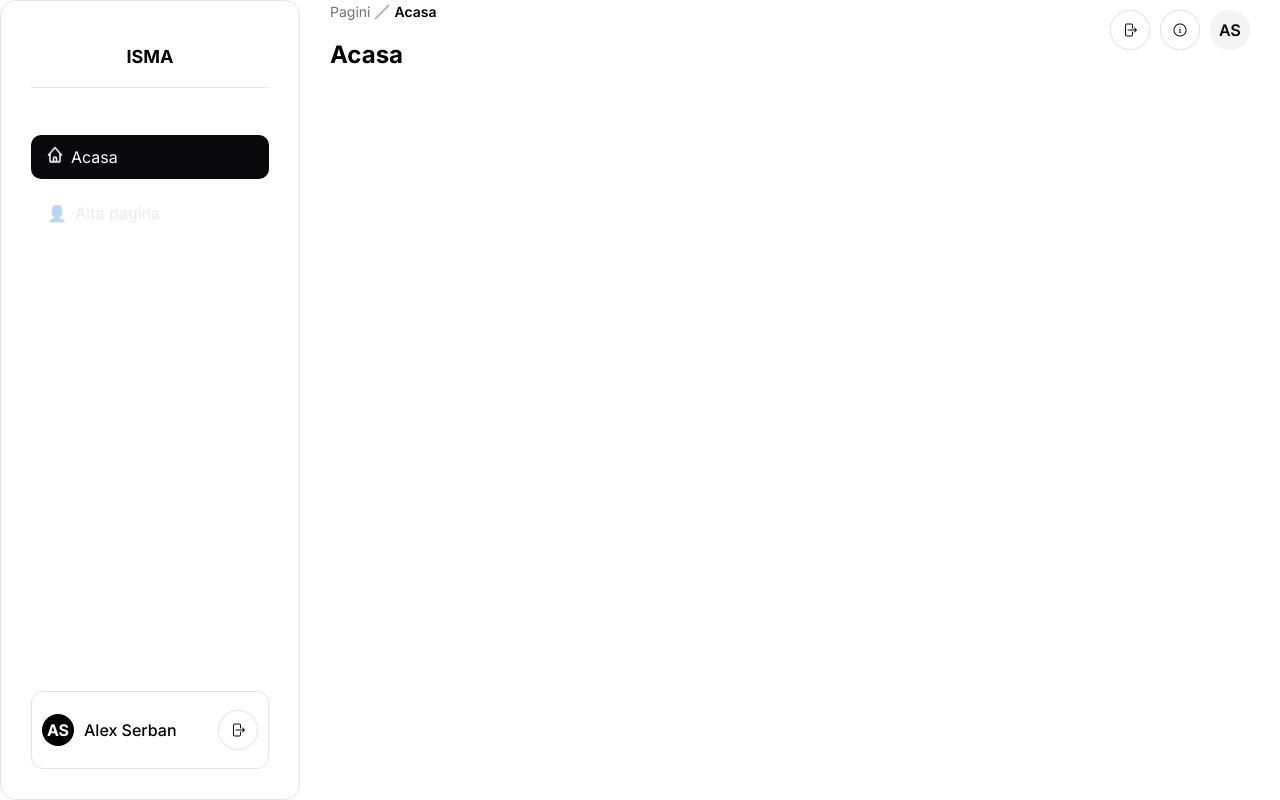
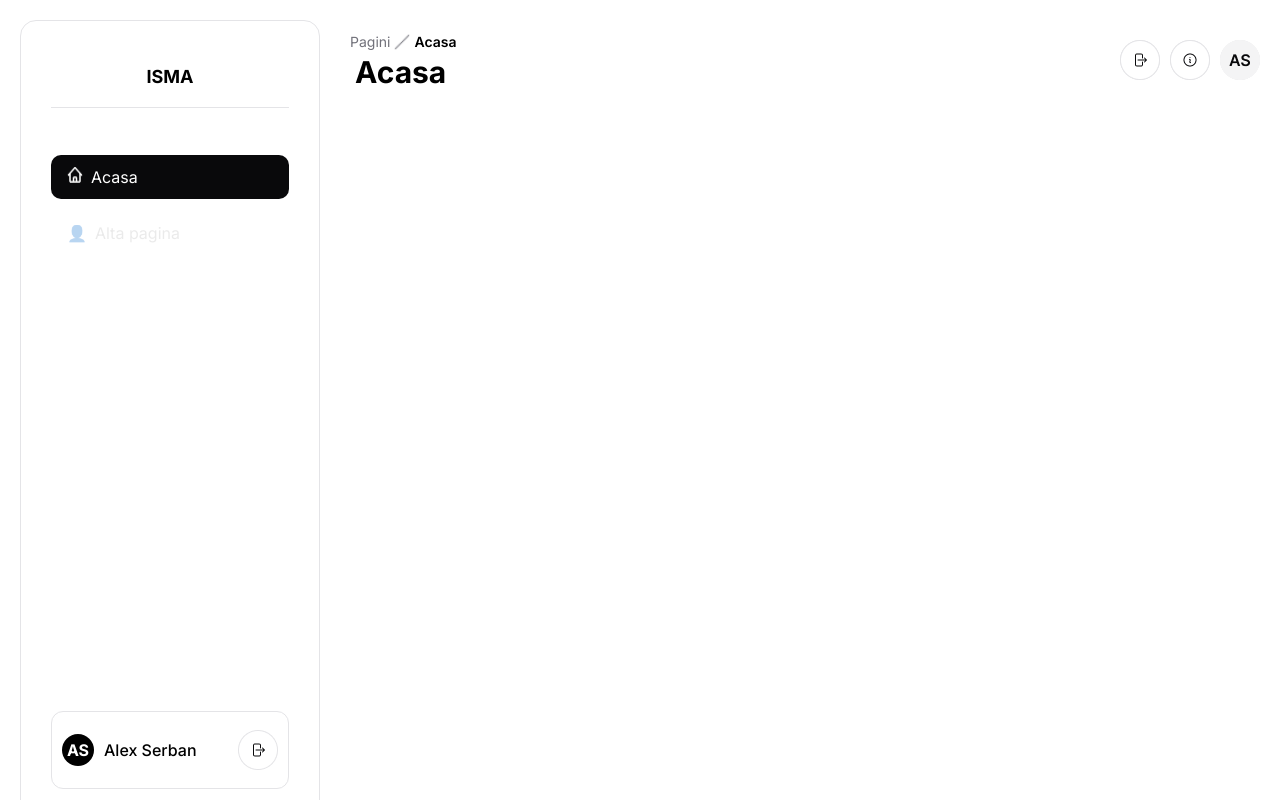
Before and after one commit to IP2B2/Front-End, a Next.js app: page /home in a window 1280 px wide. Built offline with nearby package versions, Linux system fonts and the light colour scheme.

Commit message:
#009 changes to fit layout

```diff
--- a/src/app/home/components/Breadcrumbs.js
+++ b/src/app/home/components/Breadcrumbs.js
@@ -4,8 +4,9 @@ import Link from 'next/link'
 
 export default function Breadcrumb({ page }) {
   return (
-    <div className={styles.breadcrumbContainer}>
-      <div className={styles.breadcrumb}>
+    <div className={styles.breadcrumbsContainer}>
+      <div>
+        <div className={styles.breadcrumbs}>
           <span className={styles.label}>Pagini</span>
           <Image
             src="/icons/slash-icon.png"
@@ -15,6 +16,8 @@ export default function Breadcrumb({ page }) {
             className={styles.separator}
           />
           <span className={styles.current}>{page}</span>
+        </div>
+        <div className={styles.pageTitle}>Acasa</div>
       </div>
       <div className={styles.buttonWrapper}>
           <Link href="https://www.google.com/" className={styles.logoutButton}>
--- a/src/app/home/components/Breadcrumbs.module.css
+++ b/src/app/home/components/Breadcrumbs.module.css
@@ -1,7 +1,20 @@
-.breadcrumb {
+.breadcrumbsContainer {
   margin-bottom: 12px;
   padding-left: 20px;
 
+  display: flex;
+  flex-flow: row nowrap;
+  justify-content: space-between;
+  align-items: center;
+}
+.pageTitle {
+  margin-left: 5px;
+
+  font-size: var(--font-size-lg);
+  font-weight: 700;
+}
+
+.breadcrumbs {
   display: flex;
   align-items: center;
 
@@ -17,7 +30,6 @@
 
 .separator {
   margin: 0 4px;
-
   color: var(--text-gray);
 }
 
@@ -25,12 +37,7 @@
   color: #000000;
   font-weight: 600;
 }
-
 .buttonWrapper {
-    position: absolute;
-    top: 10px;
-    right: var(--font-size-lg);
-
   display: flex;
   gap: 10px;
 }
@@ -48,12 +55,10 @@
   display: flex;
   align-items: center;
   justify-content: center;
+  border-radius: 100%;
 
-    border-radius: 9999px;
   border: 1px solid var(--border-gray);
-
   background-color: var(--background);
   text-decoration: none;
-
   cursor: pointer;
 }
--- a/src/app/home/homeLayout.module.css
+++ b/src/app/home/homeLayout.module.css
@@ -4,6 +4,7 @@
     height: 100vh;
 
     overflow: hidden;
+    padding: 20px;
 
     display: flex;
     flex-flow: row nowrap;
@@ -13,6 +14,6 @@
 .mainContainer {
     flex-grow: 1;
 
-    padding-top: 20px 0 0 0;
+    padding: 10px 0 0 0;
 
 }
--- a/src/app/home/page.js
+++ b/src/app/home/page.js
@@ -6,7 +6,6 @@ export default function Home() {
     return (
         <>
          <Breadcrumbs page = "Acasa" />
-         <h1 className={styles.pageTitle}>Acasa</h1>
         </>
     );
 }
```
Lines whose indentation alone changed are shown as unchanged.
